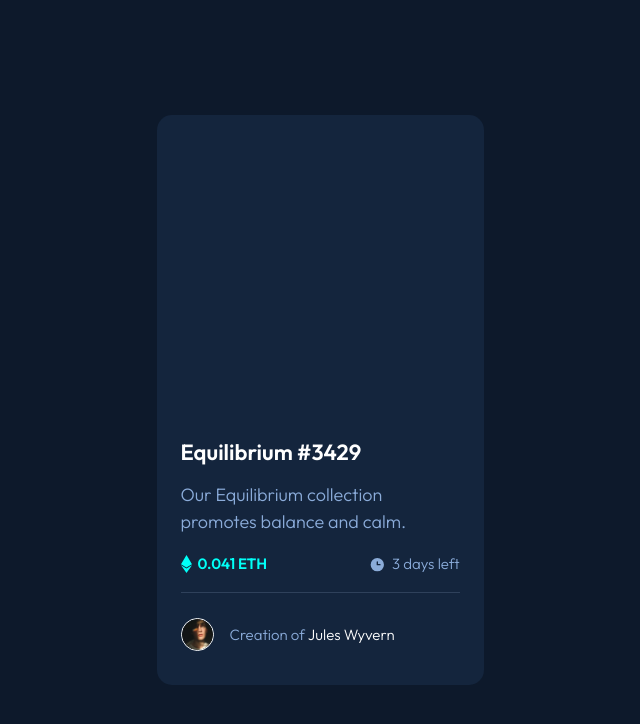
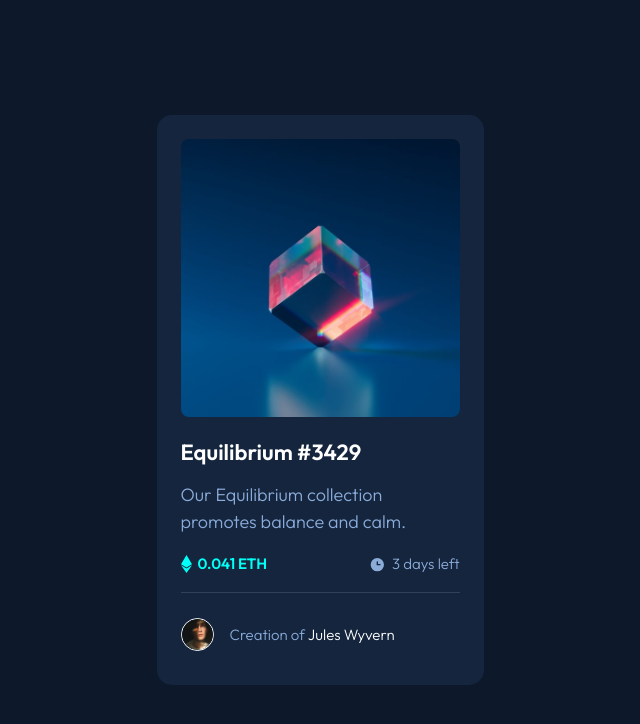
Before and after one commit to javelwill/fem-nft-preview-card-component, a plain HTML site: page index.html in a window 1280 px wide. Shown: the whole page, without its empty margins (320-960 px from the left). Drawn offline with Linux system fonts and the light colour scheme; the site is published under a folder, as on GitHub Pages, so addresses that start at the root find nothing.

```diff
--- a/style.css
+++ b/style.css
@@ -35,7 +35,7 @@ body {
 }
 
 .media {
-  background: url('/images/image-equilibrium.jpg');
+  background: url('./images/image-equilibrium.jpg');
   background-size: cover;
   background-position: center;
   height: 278px;
```
Also changed, not shown: 1 other file.
